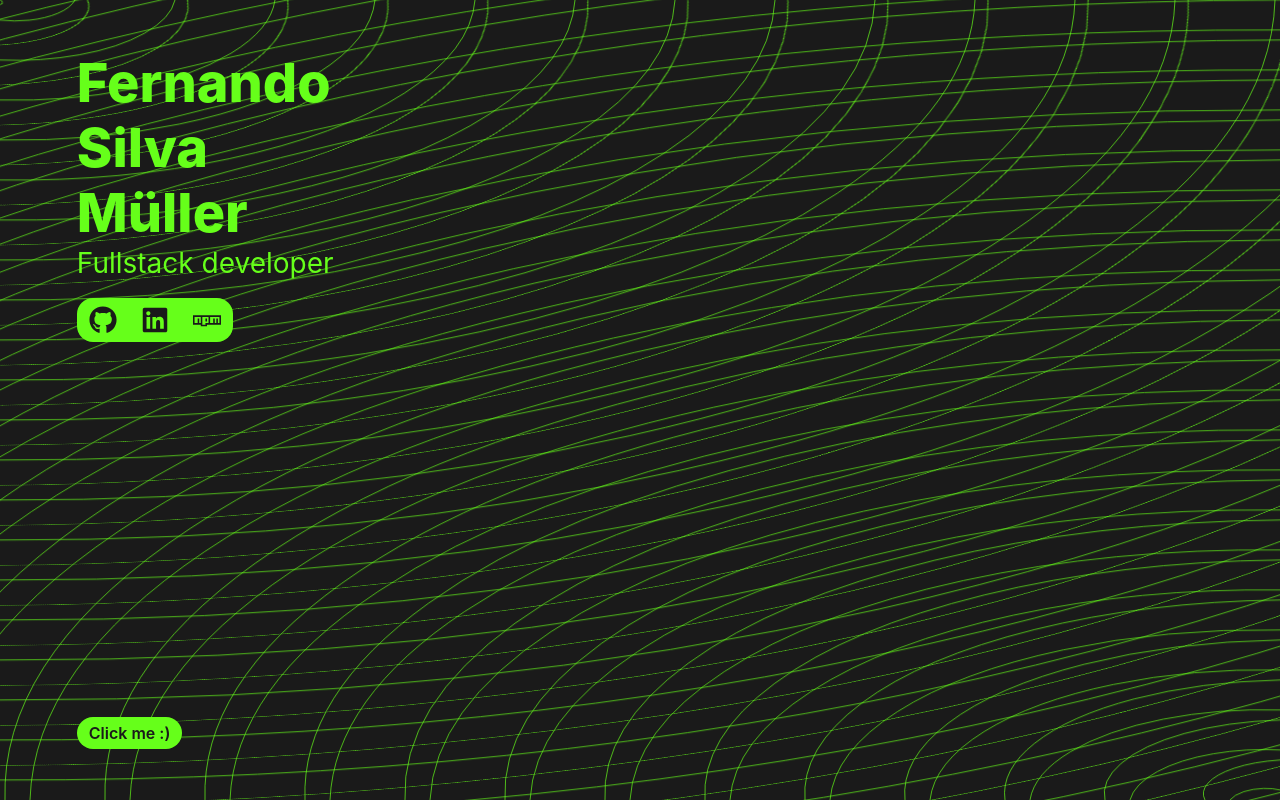
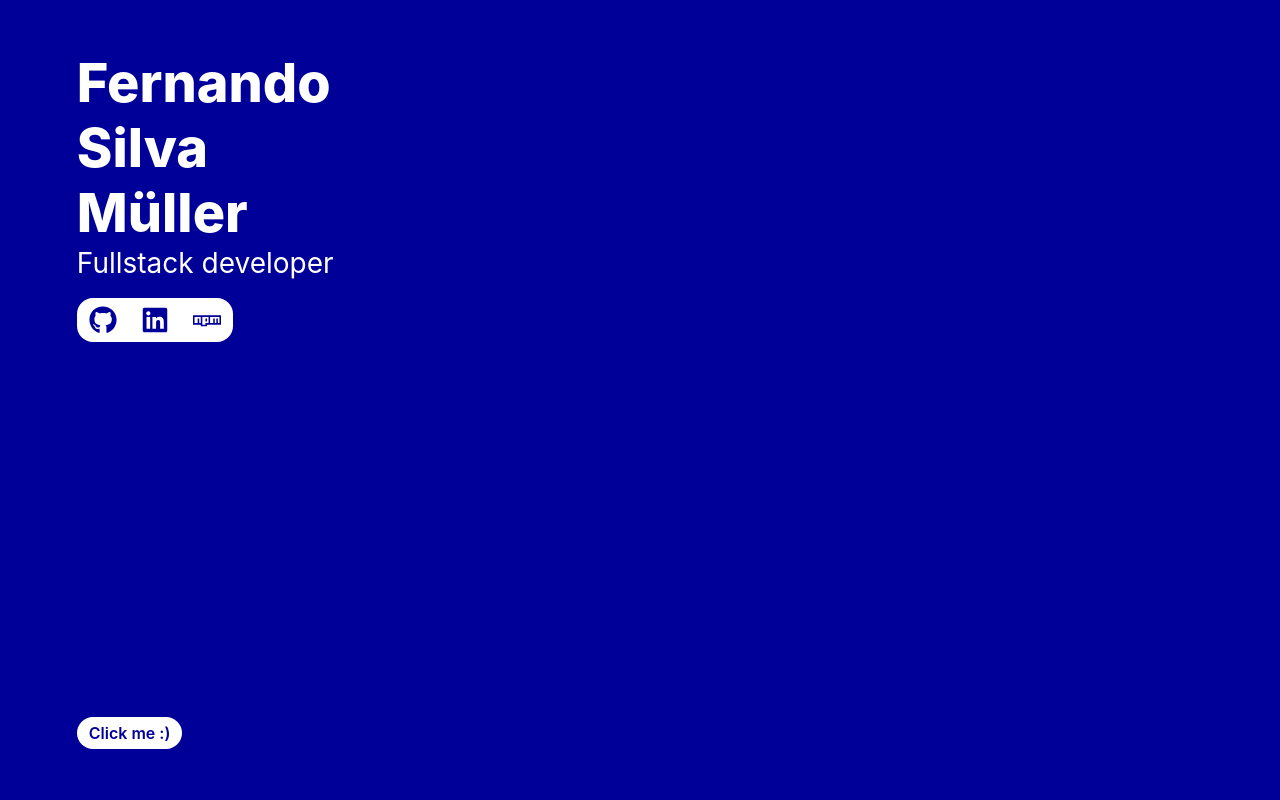
Before and after one commit to fdograph/silvamuller-rocks, a Svelte app: page / in a window 1280 px wide. Built offline with nearby package versions, Linux system fonts and the light colour scheme.

Commit message:
index change

```diff
--- a/src/App.svelte
+++ b/src/App.svelte
@@ -9,12 +9,12 @@
     import Content from "./content.svelte";
 
     const themes = [
+        'spirals',
         'dark-lines',
         'yellow',
         'circles',
         'waves',
         'bullets',
-        'spirals',
         'solar',
     ];
     type ThemeName = typeof themes[number];
```
